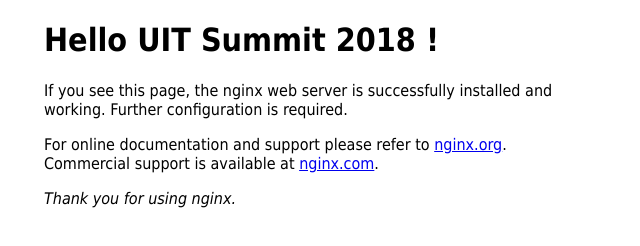
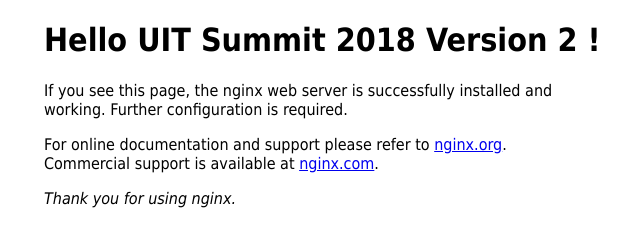
Before and after one commit to glbrimhall/nginx-static, a plain HTML site: page index.html in a window 1280 px wide. Shown: the whole page, without its empty margins (316-956 px from the left). Drawn offline with Linux system fonts and the light colour scheme.

Commit message:
Modified index.html message

```diff
--- a/index.html
+++ b/index.html
@@ -11,7 +11,7 @@
 </style>
 </head>
 <body>
-<h1>Hello UIT Summit 2018 !</h1>
+<h1>Hello UIT Summit 2018 Version 2 !</h1>
 <p>If you see this page, the nginx web server is successfully installed and
 working. Further configuration is required.</p>
 
```
